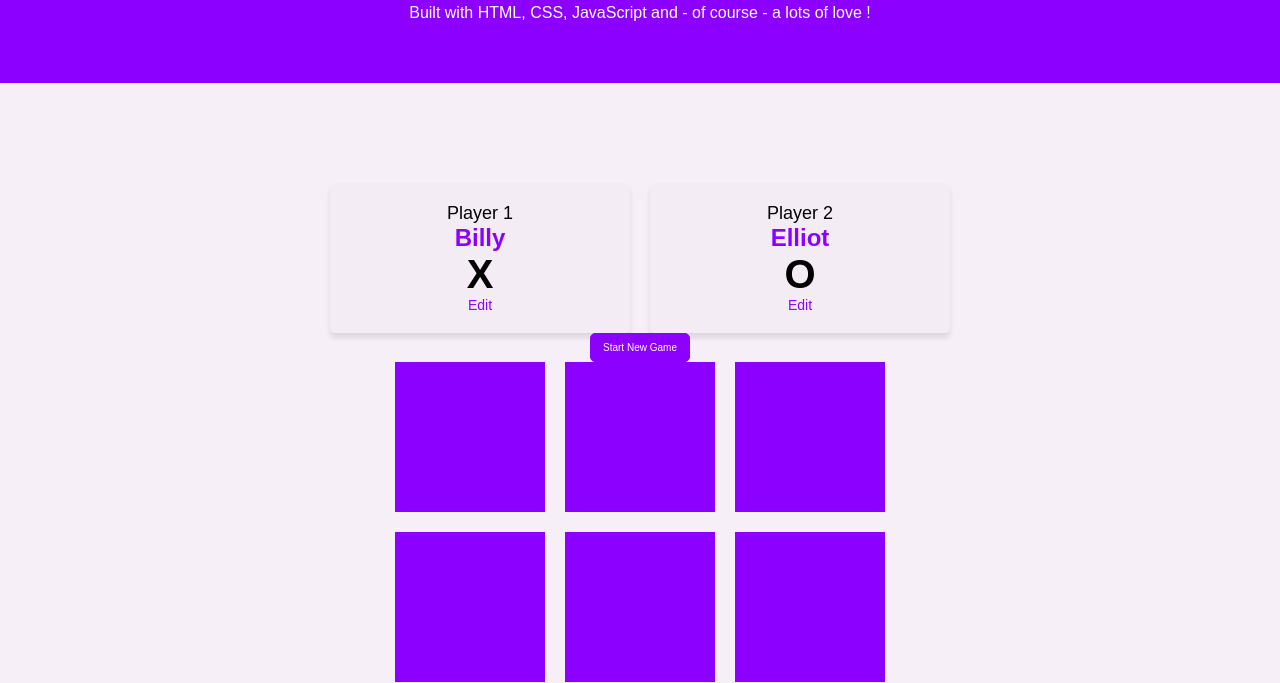
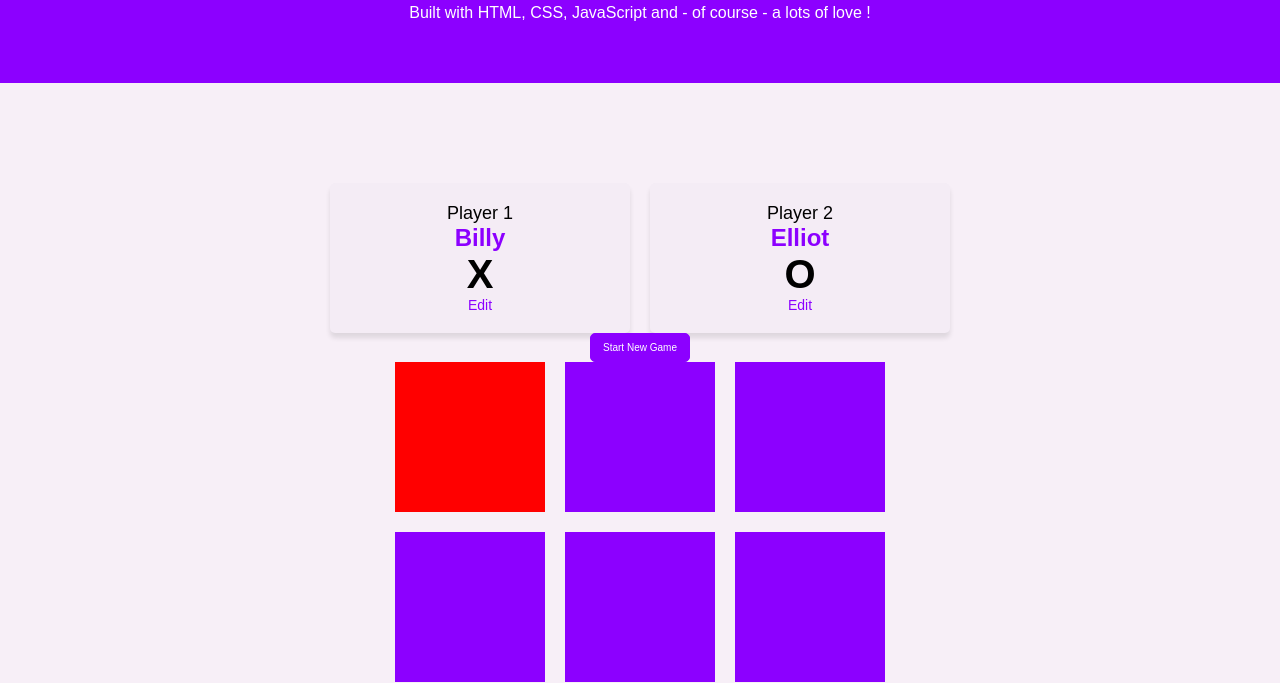
Before and after one commit to MarCarp/TicTacTwoPlayers, a plain HTML site: page index.html in a window 1280 px wide. In both pictures the pointer is over the element 470 px from the left and 554 px from the top of the page. Shown: the part 117-800 px from the top of the page. Drawn offline with Linux system fonts and the light colour scheme.

Commit message:
Update style

```diff
--- a/css/style.css
+++ b/css/style.css
@@ -134,4 +134,9 @@ h1, p, button {
 
 .playgrid .square {
     background-color: var(--primary);
+    cursor: pointer;
 }
+
+.playgrid .square:hover {
+    background-color: red;
+}
```
